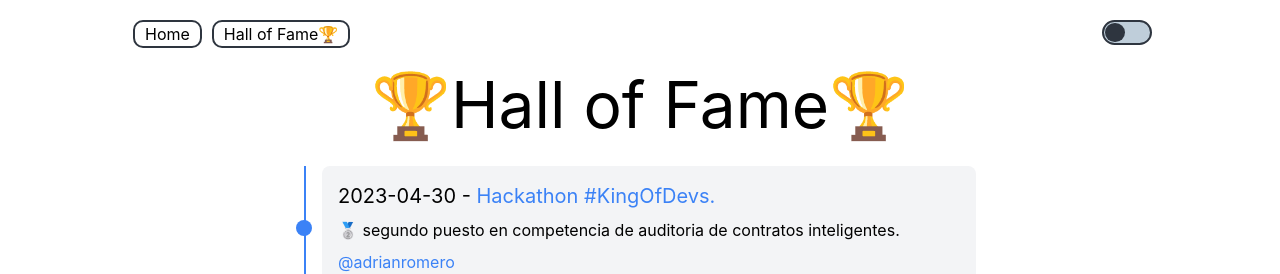
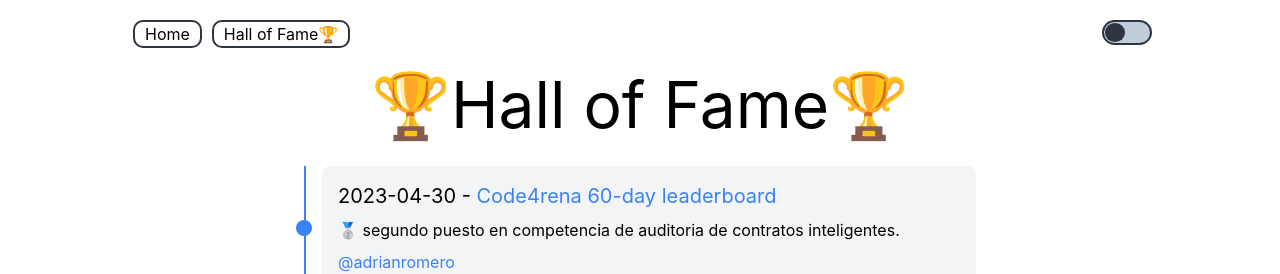
Before and after one commit to webtresclub/website, a Next.js app: page /halloffame in a window 1280 px wide. Shown: the top 274 px of the page. Built offline with nearby package versions, Linux system fonts and the light colour scheme.

Commit message:
Update halloffame.js

```diff
--- a/pages/halloffame.js
+++ b/pages/halloffame.js
@@ -193,7 +193,7 @@ const achievements = [
     tweetUrl: 'https://twitter.com/thinkanddev/status/1650271127493550080',
   },
   {
-    title: 'Hackathon #KingOfDevs.',
+    title: 'Code4rena 60-day leaderboard',
     date: '2023-04-30',
     description: '🥈 segundo puesto en competencia de auditoria de contratos inteligentes.',
     participants: ['https://twitter.com/adrianromero'],
```
